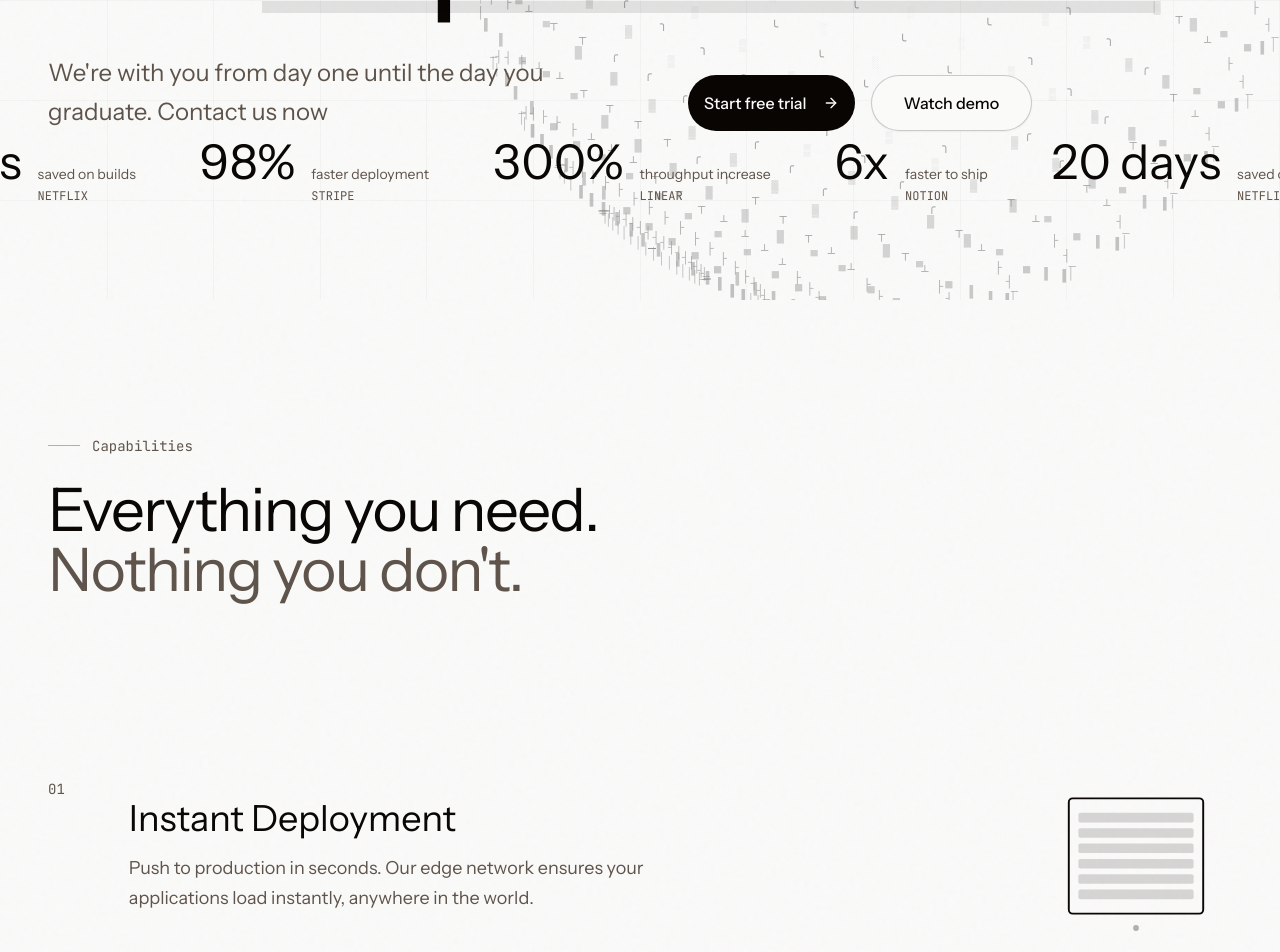
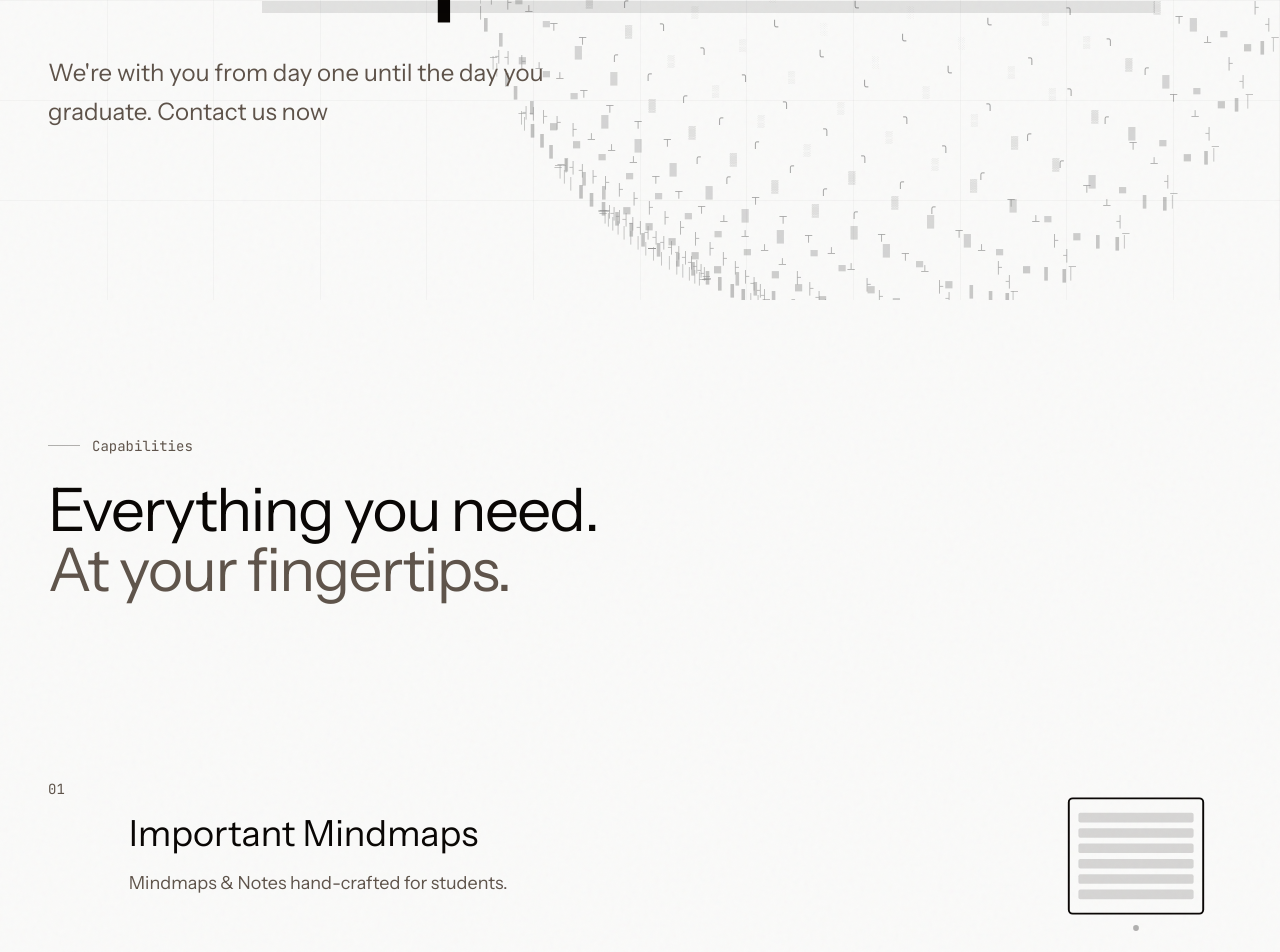
Before and after one commit to MizoWNA/MediQ-Website, a Next.js app: page / in a window 1280 px wide. Shown: the part 500-1452 px from the top of the page. Built offline with nearby package versions, Linux system fonts and the light colour scheme.

Commit message:
feat: update landing page features and hero section content

```diff
--- a/components/landing/features-section.tsx
+++ b/components/landing/features-section.tsx
@@ -5,8 +5,8 @@ import { useEffect, useRef, useState } from "react";
 const features = [
   {
     number: "01",
-    title: "Instant Deployment",
-    description: "Push to production in seconds. Our edge network ensures your applications load instantly, anywhere in the world.",
+    title: "Important Mindmaps",
+    description: "Mindmaps & Notes hand-crafted for students.",
     visual: "deploy",
   },
   {
@@ -332,7 +332,7 @@ export function FeaturesSection() {
           >
             Everything you need.
             <br />
-            <span className="text-muted-foreground">Nothing you don&apos;t.</span>
+            <span className="text-muted-foreground">At your fingertips.</span>
           </h2>
         </div>
 
--- a/components/landing/hero-section.tsx
+++ b/components/landing/hero-section.tsx
@@ -112,7 +112,7 @@ export function HeroSection() {
           </p>
 
           {/* CTAs */}
-          <div
+{/*          <div
             className={`flex flex-col sm:flex-row items-start gap-4 transition-all duration-700 delay-300 ${
               isVisible ? "opacity-100 translate-y-0" : "opacity-0 translate-y-4"
             }`}
@@ -131,13 +131,13 @@ export function HeroSection() {
             >
               Watch demo
             </Button>
-          </div>
+          </div> */}
         </div>
 
       </div>
 
       {/* Stats marquee - full width outside container */}
-      <div
+{/*      <div
         className={`absolute bottom-24 left-0 right-0 transition-all duration-700 delay-500 ${
           isVisible ? "opacity-100" : "opacity-0"
         }`}
@@ -162,7 +162,7 @@ export function HeroSection() {
             </div>
           ))}
         </div>
-      </div>
+      </div> */}
 
       {/* Scroll indicator */}
 
```
